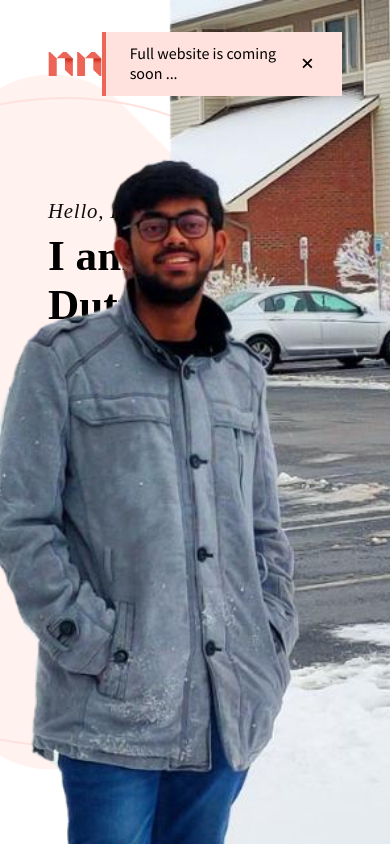
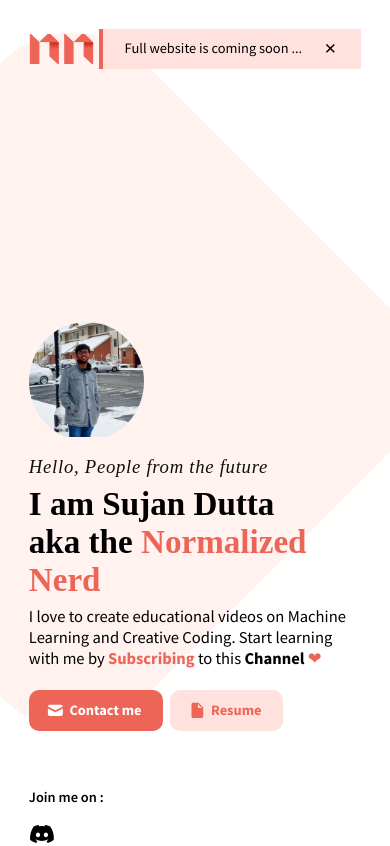
Before and after one commit to SujoyKrHaldar/Normalized-Nerd-Temp, a Next.js app: page / in a window 390 px wide. Shown: the top 846 px of the page. Built offline with nearby package versions, Linux system fonts and the light colour scheme; a web font is replaced by a local one.

Commit message:
ui update, responsive design, url setup

```diff
--- a/components/Body.jsx
+++ b/components/Body.jsx
@@ -9,6 +9,7 @@ function Body() {
       <div className="section">
         <div className="section_cover">
           <Image
+            priority
             src="/Landing.png"
             alt="Sujon Dutta portfolio"
             layout="fill"
@@ -30,15 +31,6 @@ function Body() {
         </div>
 
         <div className="container">
-          {/* <div className="play_btn_cover">
-            <a
-              className="play_btn"
-              href="https://www.youtube.com/c/NormalizedNerd"
-              target="_blank"
-            >
-              <BsFillPlayFill />
-            </a>
-          </div> */}
           <div className="section_content">
             <div className="profile_pic">
               <img src="/profile_pic.jpg" alt="Sujon Dutta portfolio" />
@@ -53,7 +45,14 @@ function Body() {
             <p>
               I love to create educational videos on Machine Learning and
               Creative Coding. Start learning with me by{" "}
-              <span className="span_red">Subscribing</span> to this channel{" "}
+              <span className="span_red">Subscribing</span> to this{" "}
+              <a
+                className="channel"
+                href="https://www.youtube.com/c/NormalizedNerd"
+                target="_blank"
+              >
+                Channel
+              </a>{" "}
               <span className="span_red">❤</span>
             </p>
             <div className="link_btns">
--- a/styles/globals.css
+++ b/styles/globals.css
@@ -14,6 +14,7 @@ body {
   font-family: -apple-system, BlinkMacSystemFont, Segoe UI, Roboto, Oxygen,
     Ubuntu, Cantarell, Fira Sans, Droid Sans, Helvetica Neue, sans-serif;
   font-family: "Source Sans Pro", sans-serif;
+  font-size: 100%;
 }
 
 a {
@@ -183,7 +184,7 @@ img {
 }
 
 .profile_pic {
-  width: 99px;
+  width: 150px;
   height: auto;
   border-radius: 100%;
   overflow: hidden;
@@ -334,7 +335,92 @@ a.play_btn {
 
 /*********Body**********/
 
-/*********Footer*************/
+@media screen and (max-width: 1367px) {
+  .section_cover {
+    max-width: 568px;
+  }
+
+  .arrow_svg {
+    display: none;
+  }
+
+  .play_btn_cover {
+    display: none;
+  }
+}
+@media screen and (max-width: 1024px) {
+  /* .section {
+    height: 82vh;
+  } */
+  .section_cover {
+    display: none;
+  }
+
+  .profile_pic {
+    display: block;
+    margin: 0 auto 1rem;
+  }
+  .section .container {
+    justify-content: center;
+  }
+  .section_content {
+    text-align: center;
+  }
+
+  .section_content p {
+    max-width: 410px;
+    margin: auto;
+  }
+
+  .link_btns {
+    justify-content: center;
+  }
+}
+
+@media screen and (max-width: 640px) {
+  .section {
+    height: 90vh;
+  }
+  .section_content {
+    text-align: left;
+  }
+
+  .section .container {
+    justify-content: flex-start;
+
+    align-items: flex-end;
+  }
+
+  .profile_pic {
+    width: 115px;
+    display: block;
+    margin: 0 0 1rem;
+  }
+
+  .section_content p {
+    max-width: 410px;
+    margin: 0;
+  }
+
+  .link_btns {
+    justify-content: flex-start;
+  }
+
+  h1 {
+    font-size: 2.3rem;
+  }
+}
+
+@media screen and (max-width: 640px) {
+  html {
+    font-size: 90%;
+  }
+  .section_content {
+    padding: 2rem;
+  }
+}
+
+/*********Navbar & Footer*************/
 
 @media screen and (max-width: 1024px) {
   .footer {
@@ -361,6 +447,7 @@ a.play_btn {
 }
 
 @media screen and (max-width: 600px) {
+  .navbar .container,
   .footer .container {
     padding: 2rem;
   }
```
